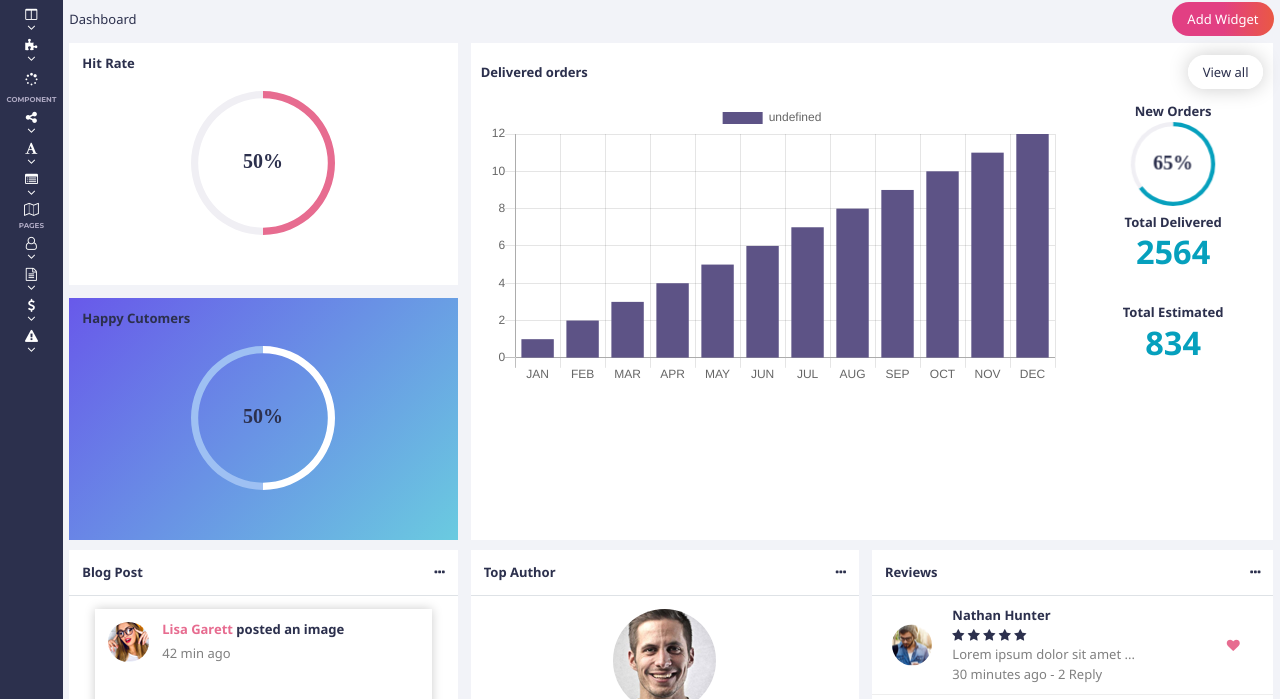
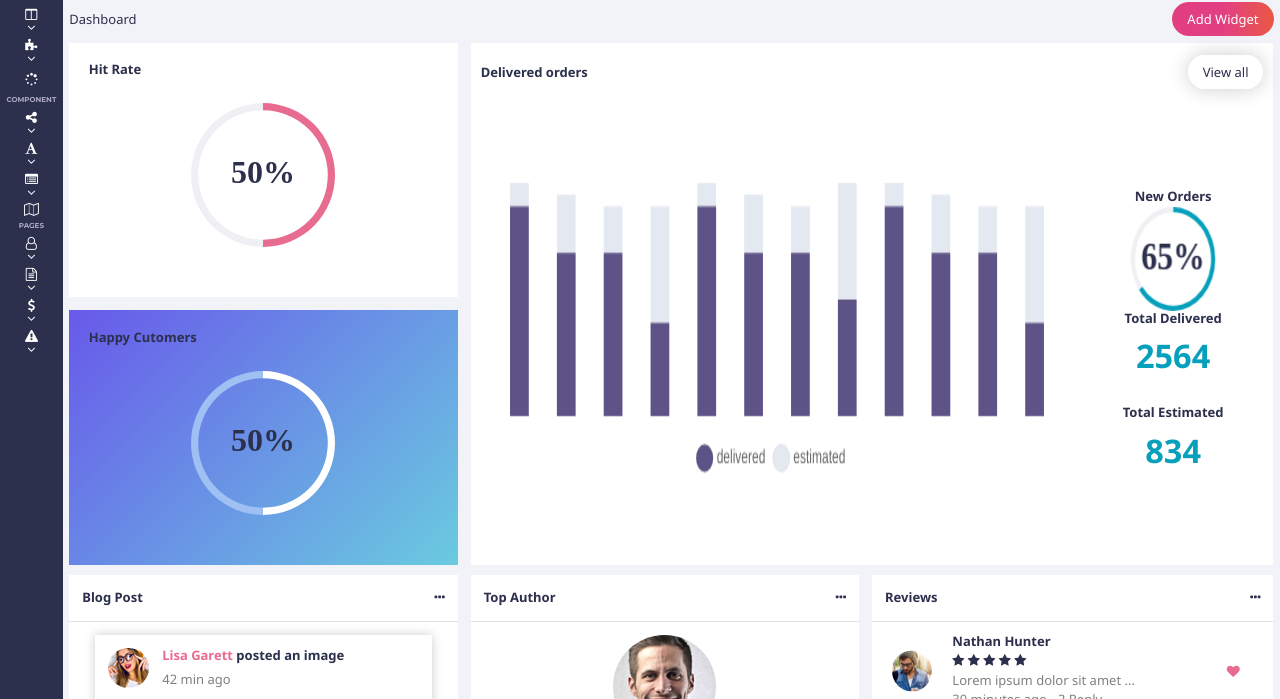
Before and after one commit to hanh202/psdconvertHTML, a plain HTML site: page dashboard/index.html in a window 1280 px wide. Shown: the part 78-777 px from the top of the page. Drawn offline with nearby package versions, Linux system fonts and the light colour scheme.

Commit message:
update dashboard fix style

```diff
--- a/dashboard/index.html
+++ b/dashboard/index.html
@@ -1,6 +1,5 @@
 <!DOCTYPE html>
 <html lang="en">
-
   <head>
     <meta charset="UTF-8" />
     <meta name="viewport" content="width=device-width, initial-scale=1.0" />
@@ -8,9 +7,15 @@
     <meta name="author" content="LTH" />
     <title>Document</title>
 
-  <link href="https://fonts.googleapis.com/css?family=Montserrat:400,500,600,700,800|Noto+Sans:400,700" rel="stylesheet" />
+    <link
+      href="https://fonts.googleapis.com/css?family=Montserrat:400,500,600,700,800|Noto+Sans:400,700"
+      rel="stylesheet"
+    />
     <link rel="stylesheet" href="../lib/css/bootstrap.min.css" />
-  <link rel="stylesheet" href="../lib/font-awesome-4.7.0/css/font-awesome.css" />
+    <link
+      rel="stylesheet"
+      href="../lib/font-awesome-4.7.0/css/font-awesome.css"
+    />
     <link rel="stylesheet" href="./style.css" />
   </head>
 
@@ -19,9 +24,9 @@
     <div class="top d-flex align-items-center bg-white flex-wrap">
       <div class="logo"><img src="../images/dashboad-logo.png" alt="" /></div>
 
-    <div class="toggle-button d-flex flex-column">
+      <a href="#"><div class="toggle-button d-flex flex-column">
         <span></span> <span></span> <span></span>
-    </div>
+      </div></a>
 
       <div class="right ml-auto d-flex justify-content-end align-items-center">
         <div class="search">
@@ -31,7 +36,11 @@
           <i class="fa fa-bell-o" aria-hidden="true"></i>
         </div>
         <div class="user">
-        <img src="../images/dashboad-user.png" class="rounded-circle" alt="" />
+          <img
+            src="../images/dashboad-user.png"
+            class="rounded-circle"
+            alt=""
+          />
         </div>
         <div class="openslidebar">
           <i class="fa fa-ellipsis-h" aria-hidden="true"></i>
@@ -119,45 +128,48 @@
             </div>
 
             <div class="widgets">
-
-            <div class="widgets-frame widgets1 d-flex">
-              <div class="col-md-4 p-0">
-                <div class="mr-3">
-                  <div class="w-item  mb-3">
-                    <h6 class="font-weight-bold p-3">Hit Rate</h6>
+              <div class="widgets-frame widgets1 d-flex flex-wrap">
+                <div class="col-md-4 pr-md-3 widgets1-left">
+                  <div class="left-frame d-flex flex-column">
+                    <div class="item-top mb-3">
+                      <h6>Hit Rate</h6>
                       <div class="canvas">
                         <canvas id="chart1"></canvas>
                       </div>
                     </div>
-                  <div class="w-item happy-customers">
-                    <h6 class="font-weight-bold p-3">Happy Cutomers</h6>
+                    <div class="item-bottom mt-auto">
+                      <h6>Happy Cutomers</h6>
                       <div class="canvas">
                         <canvas id="chart2"></canvas>
                       </div>
                     </div>
                   </div>
                 </div>
-              <div class="col-md-8 w-item d-flex flex-column">
+                <div class="col-md-8 widgets1-right">
                   <div class="title-frame d-flex">
                     <div class="title mr-auto">Delivered orders</div>
                     <div><a href="#" class="button2">View all</a></div>
                   </div>
-                <div class="chart  d-flex">
-                  <div class="col-md-9 ">
-                    <canvas id="chartBar"></canvas>
+                  <div class="chart-frame">
+                    <div class="chartbar col-md-9 chart-item">
+                      <canvas id="chartBar" class="h-100 w-100"></canvas>
                     </div>
-                  <div class="col-md-3  text-center">
-                    <div class="new-order mb-2">
+                    <div class="total col-md-3 chart-item">
+                      <div class="new-order">
                         <div class="title">New Orders</div>
                         <canvas id="chart3" class="w-100 h-100"></canvas>
                       </div>
                       <div class="total delivered">
                         <div class="title">Total Delivered</div>
-                      <div class="solieu"><h1>2564</h1></div>
+                        <div class="solieu">
+                          <h1>2564</h1>
+                        </div>
                       </div>
                       <div class="total estimated">
                         <div class="title">Total Estimated</div>
-                      <div class="solieu"><h1>834</h1></div>
+                        <div class="solieu">
+                          <h1>834</h1>
+                        </div>
                       </div>
                     </div>
                   </div>
@@ -168,7 +180,7 @@
 
               <div class="widgets-frame widgets2 d-flex flex-wrap">
                 <div class="col-md-6 col-lg-4">
-                <div class="widgets2-frame mr-3">
+                  <div class="widgets2-frame mr-md-3">
                     <div class="p-3 d-flex border-bottom">
                       <div class="title mr-auto">Blog Post</div>
                       <div class="icon"><i class="fa fa-ellipsis-h" aria-hidden=true></i></div>
@@ -186,7 +198,7 @@
                             </div>
                           </div>
                           <div class="images my-3">
-                          <img src="../images/images.png" width="100%" alt="">
+                            <img src="../images/img-widgets2.png" width="100%" alt="">
                           </div>
                           <div class="meta d-flex text-black-50">
                             <div class="like ml-auto">
@@ -208,7 +220,7 @@
                 </div>
 
                 <div class="col-md-6 col-lg-4 my-3 my-md-0">
-                <div class="widgets2-frame mr-3">
+                  <div class="widgets2-frame mr-md-3">
                     <div class="p-3 d-flex border-bottom">
                       <div class="title mr-auto">Top Author</div>
                       <div class="icon"><i class="fa fa-ellipsis-h" aria-hidden=true></i></div>
@@ -331,7 +343,7 @@
                 </div>
               </div>
 
-            <div class="widgets-frame widgets3  w-item">
+              <!-- <div class="widgets-frame widgets3  w-item">
                 <div class="p-3 d-flex border-bottom">
                   <div class="title mr-auto">Products Overview</div>
                   <div class="icon"><i class="fa fa-ellipsis-h" aria-hidden=true></i></div>
@@ -498,7 +510,7 @@
                     </div>
                   </div>
                 </div>
-            </div>
+              </div> -->
 
               <div class="widgets-frame widgets4  d-flex flex-wrap">
                 <div class="col-md-5 col-lg-3  w-item">
@@ -625,17 +637,13 @@
               <a href="#">Menu Link</a>
               <a href="#">Menu Link</a>
               <a href="#">Menu Link</a>
-
+            </div>
+          </div>
         </div>
       </div>
     </div>
 
-
-    </div>
-
-
     <script src="./node_modules/chart.js/dist/Chart.js"></script>
     <script src="./myjs.js"></script>
   </body>
-
 </html>
--- a/dashboard/myjs.js
+++ b/dashboard/myjs.js
@@ -12,7 +12,7 @@ Chart.pluginService.register({
       var txt = centerConfig.text;
       var color = centerConfig.color || '#000';
 
-      var fontSizeToUse = '20';
+      var fontSizeToUse = '32';
 
       //Set font settings to draw it correctly.
       ctx.textAlign = 'center';
@@ -88,8 +88,10 @@ var pie3 = new Chart(
   ctx3,
   fnConfig('65', '35', '#06a0bd', '#f0eff4', '0', '65%', '#2c304d')
 );
-var ctx4 = document.getElementById('chartBar').getContext('2d');
-var bar = new Chart(ctx4, {
+
+Chart.defaults.global.legend.labels.usePointStyle = true;
+function configBarChart() {
+  return (configBarChart = {
     type: 'bar',
     data: {
       labels: [
@@ -108,11 +110,49 @@ var bar = new Chart(ctx4, {
       ],
       datasets: [
         {
-        // label: '# of Votes',
-        data: [1, 2, 3, 4, 5, 6, 7, 8, 9, 10, 11, 12],
+          label: 'delivered',
+          data: [90, 70, 70, 40, 90, 70, 70, 50, 90, 70, 70, 40],
           backgroundColor: '#5d5386'
+        },
+        {
+          label: 'estimated',
+          data: [10, 25, 20, 50, 10, 25, 20, 50, 10, 25, 20, 50],
+          backgroundColor: '#e4e8f0'
         }
       ]
     },
-  options: {}
+    options: {
+      scales: {
+        xAxes: [
+          {
+            ticks: {
+              display: false
+            },
+            barPercentage: 0.5,
+            stacked: true,
+            gridLines: { display: false, color: '#fff' }
+          }
+        ],
+        yAxes: [
+          {
+            ticks: {
+              display: false
+            },
+            stacked: true,
+            gridLines: { display: false, color: '#fff' }
+          }
+        ]
+      },
+      layout: {
+        padding: {
+          top: 50,
+          bottom: 50
+        },
+        borderRadius: 5
+      },
+      legend: { position: 'bottom', usePointStyle: true }
+    }
   });
+}
+var ctx4 = document.getElementById('chartBar');
+var pie4 = new Chart(ctx4, configBarChart());
--- a/dashboard/style.css
+++ b/dashboard/style.css
@@ -45,6 +45,7 @@ a:hover {
   color: #2c304d;
   box-shadow: 0 0 20px #ccc;
 }
+
 /* end style dung chung */
 
 /* style top */
@@ -113,16 +114,50 @@ a:hover {
 .w-item {
   background: white;
 }
-.widgets1 .happy-customers {
-  background: linear-gradient(135deg, #6859ea, #6acbe0);
-}
+
+/* style widgets-item1 */
 .widgets1 .total .solieu h1 {
   color: #06a0bd;
   font-weight: bold;
-  padding-bottom: 15%;
 }
-/* style widgets-item1 */
+.widgets1-left .left-frame .item-top,
+.left-frame .item-bottom {
+  background: white;
+}
+.widgets1-left .left-frame {
+  height: 100%;
+}
+.widgets1-left .left-frame .item-bottom {
+  background: linear-gradient(135deg, #6859ea, #6acbe0);
+}
+.widgets1-left .left-frame h6 {
+  font-weight: bold;
+  padding: 5%;
+}
+.widgets1-right {
+  background: white;
+  display: flex;
+  flex-direction: column;
+}
+.widgets1-right .chart-frame {
+  flex-grow: 1;
+  display: flex;
+  flex-wrap: wrap;
+}
+/* .widgets1-right .chart-frame .chart-item {
+  border: 1px solid green;
+} */
 
+.widgets1-right .chart-frame .total {
+  display: flex;
+  flex-direction: column;
+  align-items: center;
+  justify-content: center;
+  text-align: center;
+}
+.widgets1-right .chart-frame .total > div {
+  margin: 4% 0;
+}
 /* style .widgets-item2 */
 .widgets2 .content-frame .content {
   box-shadow: 0 0 10px #ccc;
@@ -299,8 +334,12 @@ a:hover {
 }
 /* end style footer */
 
-@media screen and (max-width: 320px) {
-  .widgets2 .content .item-frame .image img {
-    width: 30%;
+/* .body {
+  background: green;
+} */
+
+@media (max-width: 768px) {
+  .body .nav-slidebar .nav-slidebar-frame {
+    display: none;
   }
 }
```
Lines whose indentation alone changed are shown as unchanged.
